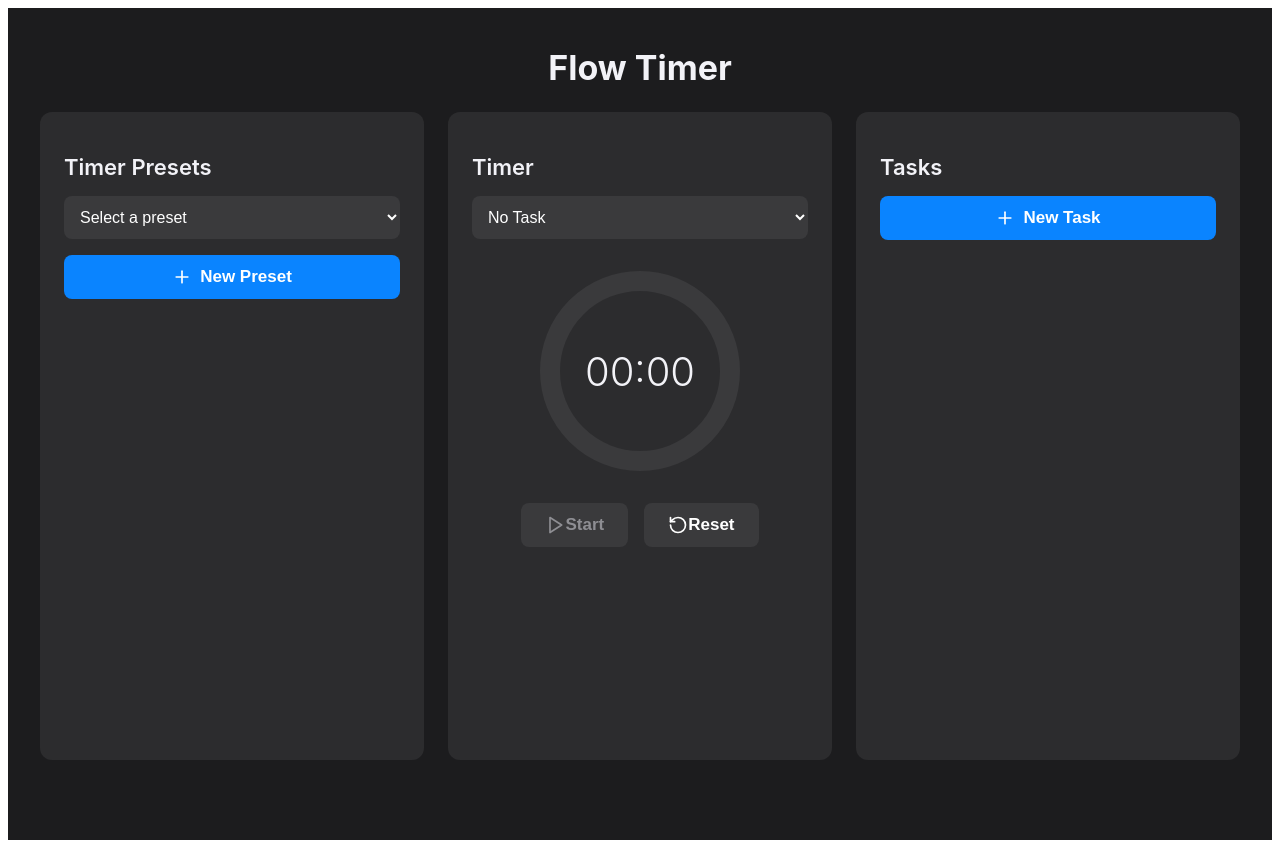
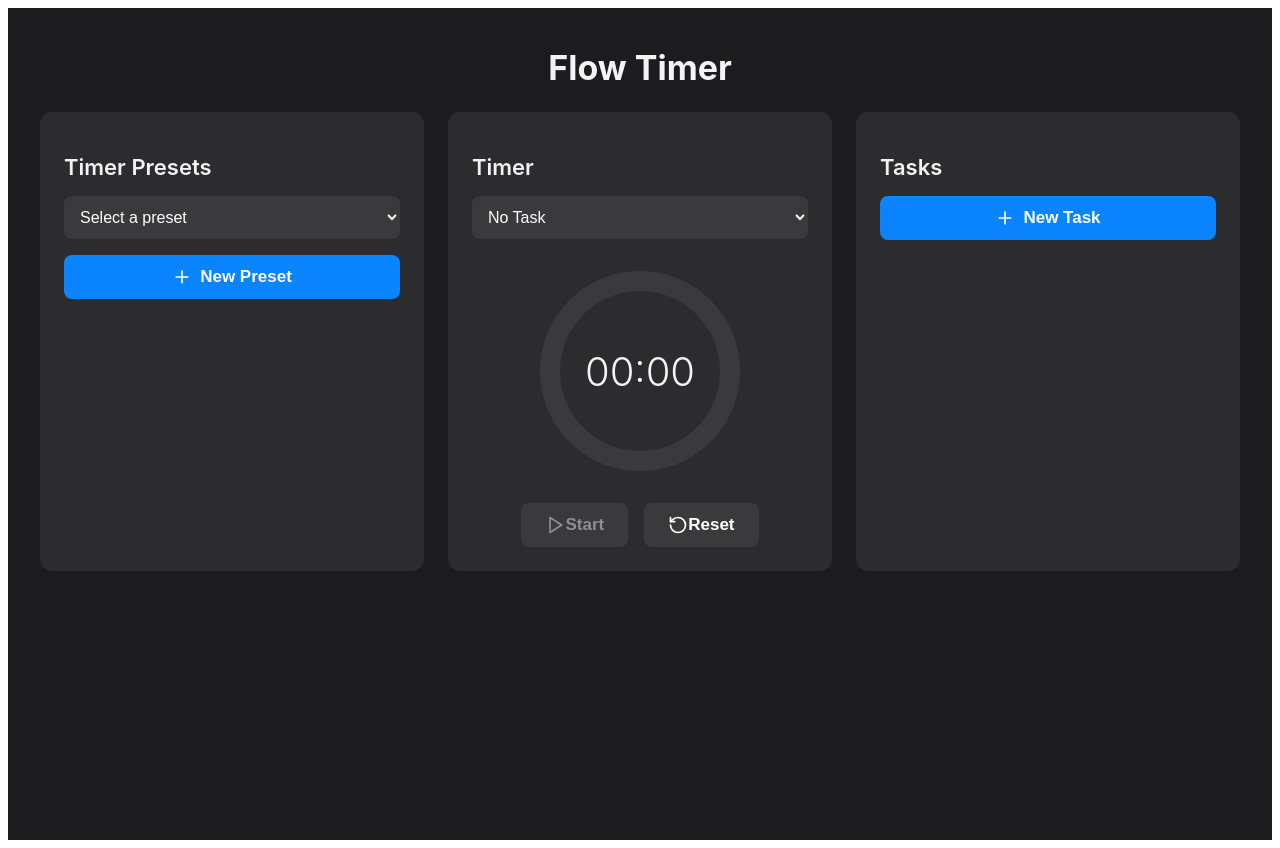
Before and after one commit to nagayaking/timer, a React (Vite) app in the folder timer-app/: page / in a window 1280 px wide. Built offline with nearby package versions, Linux system fonts and the light colour scheme.

Commit message:
スマホに対応

```diff
--- a/timer-app/src/App.module.css
+++ b/timer-app/src/App.module.css
@@ -33,7 +33,7 @@
   background-color: #2c2c2e;
   border-radius: 12px;
   padding: 24px;
-  height: calc(100vh - 200px);
+  min-height: 400px;
   overflow-y: auto;
 }
 
```
